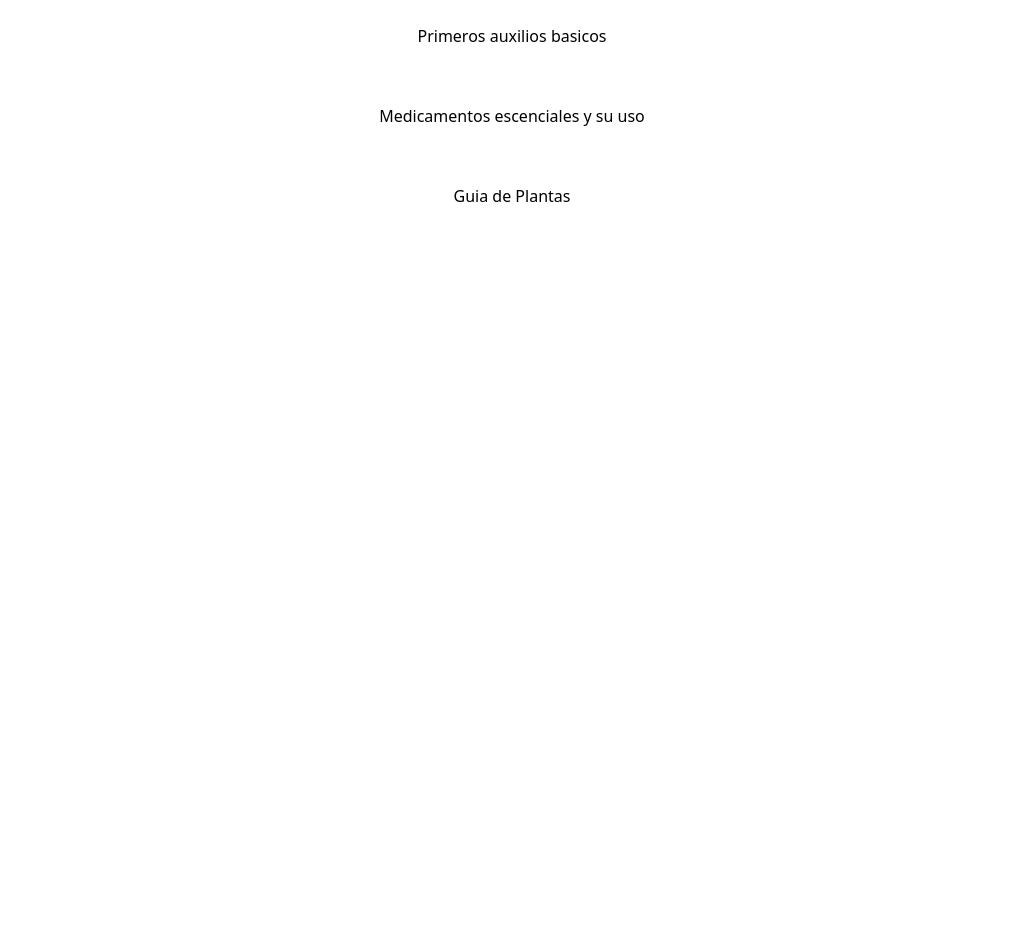
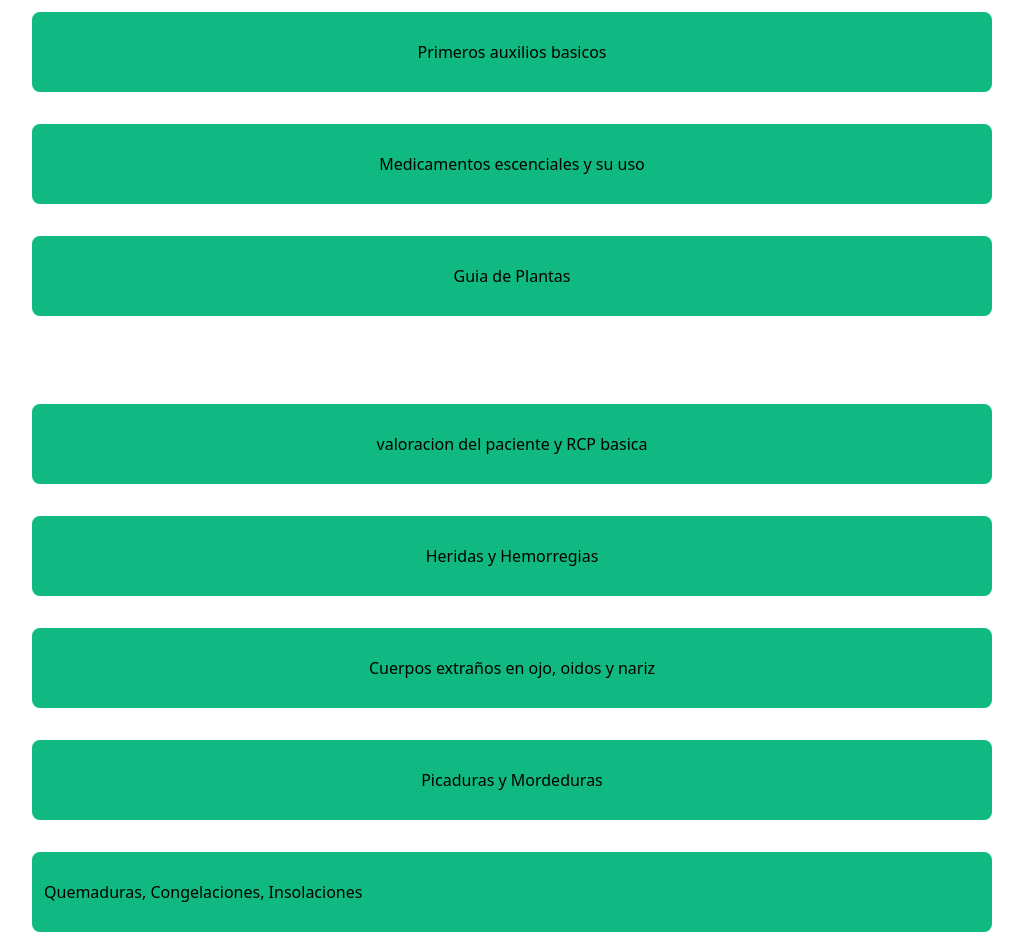
Before and after one commit to noejasiel/You-Are-Alive, a React (Create React App) app: page /first-aid in a window 1280 px wide. Shown: the part 140-1092 px from the top of the page, without its empty margins (128-1151 px from the left). Before the commit the page ends 800 px from the top, so only its background shows below. Built offline with nearby package versions, Linux system fonts and the light colour scheme.

Commit message:
se agrego un sub menu

```diff
--- a/src/components/Formulario.js
+++ /dev/null
@@ -1,9 +0,0 @@
-import React, {Fragmemt, useState} from 'react';
-
-const Formulario = () => {
-  return(
-    <h1>HOLA FORMULARIO</h1>
-  );
-}
-
-export default Formulario;
--- /dev/null
+++ b/src/components/firstAid/BasicAids.js
@@ -0,0 +1,28 @@
+import React from "react";
+
+const BasicAids = () => {
+  return (
+    <div class="flex flex-col w-full grid justify-items-center mt-14 ">
+      <div className="block my-4 w-3/4 flex justify-center content-center h-20 bg-green-500  rounded-lg">
+        <h2 className="m-auto">valoracion del paciente y RCP basica</h2>
+      </div>
+      <div className="block my-4 w-3/4 flex justify-center content-center h-20 bg-green-500 rounded-lg">
+        <h2 className="m-auto"> Heridas y Hemorregias </h2>
+      </div>
+      <div className="block my-4 w-3/4 flex justify-center content-center h-20 bg-green-500 rounded-lg">
+        <h2 className="m-auto">Cuerpos extraños en ojo, oidos y nariz</h2>
+      </div>
+      <div className="block my-4 w-3/4 flex justify-center content-center h-20 bg-green-500 rounded-lg">
+        <h2 className="m-auto">Picaduras y Mordeduras</h2>
+      </div>
+      <div className="block my-4 w-3/4 flex justify-center content-center h-20 bg-green-500 rounded-lg ">
+        <h2 className="m-auto ml-3">Quemaduras, Congelaciones, Insolaciones</h2>
+      </div>
+      <div className="block my-4 w-3/4 flex justify-center content-center h-20 bg-green-500 rounded-lg">
+        <h2 className="m-auto">Fracturas y Convulciones</h2>
+      </div>
+    </div>
+  );
+};
+
+export default BasicAids;
--- a/src/components/firstAid/FisrtAid.js
+++ b/src/components/firstAid/FisrtAid.js
@@ -1,17 +1,20 @@
 import React from "react";
+import { BrowserRouter, Routes, Route } from "react-router-dom";
+import BasicAids from "./BasicAids";
 
 const FisrtAid = () => {
   return (
     <div class="flex flex-col w-full grid justify-items-center mt-14 ">
-      <div className="block my-4 w-3/4 flex justify-center content-center h-12">
-        <a className="m-auto">Primeros auxilios basicos</a>
+      <div className="block my-4 w-3/4 flex justify-center content-center h-20 bg-green-500  rounded-lg">
+        <h2 className="m-auto">Primeros auxilios basicos</h2>
       </div>
-      <div className="block my-4 w-3/4 flex justify-center content-center h-12">
+      <div className="block my-4 w-3/4 flex justify-center content-center h-20 bg-green-500 rounded-lg">
         <h2 className="m-auto"> Medicamentos escenciales y su uso </h2>
       </div>
-      <div className="block my-4 w-3/4 flex justify-center content-center h-12">
+      <div className="block my-4 w-3/4 flex justify-center content-center h-20 bg-green-500 rounded-lg">
         <h2 className="m-auto">Guia de Plantas</h2>
       </div>
+      <BasicAids />
     </div>
   );
 };
--- /dev/null
+++ b/src/components/firstAid/infoFirstAids/PrimerosAuxiliosbas.js
@@ -0,0 +1,12 @@
+import React from "react";
+
+const BasicAids = () => {
+  return (
+    <div>
+      <h1>Primeros Auxilios Basicos</h1>
+      <img src=""></img>
+    </div>
+  );
+};
+
+export default BasicAids;
```
